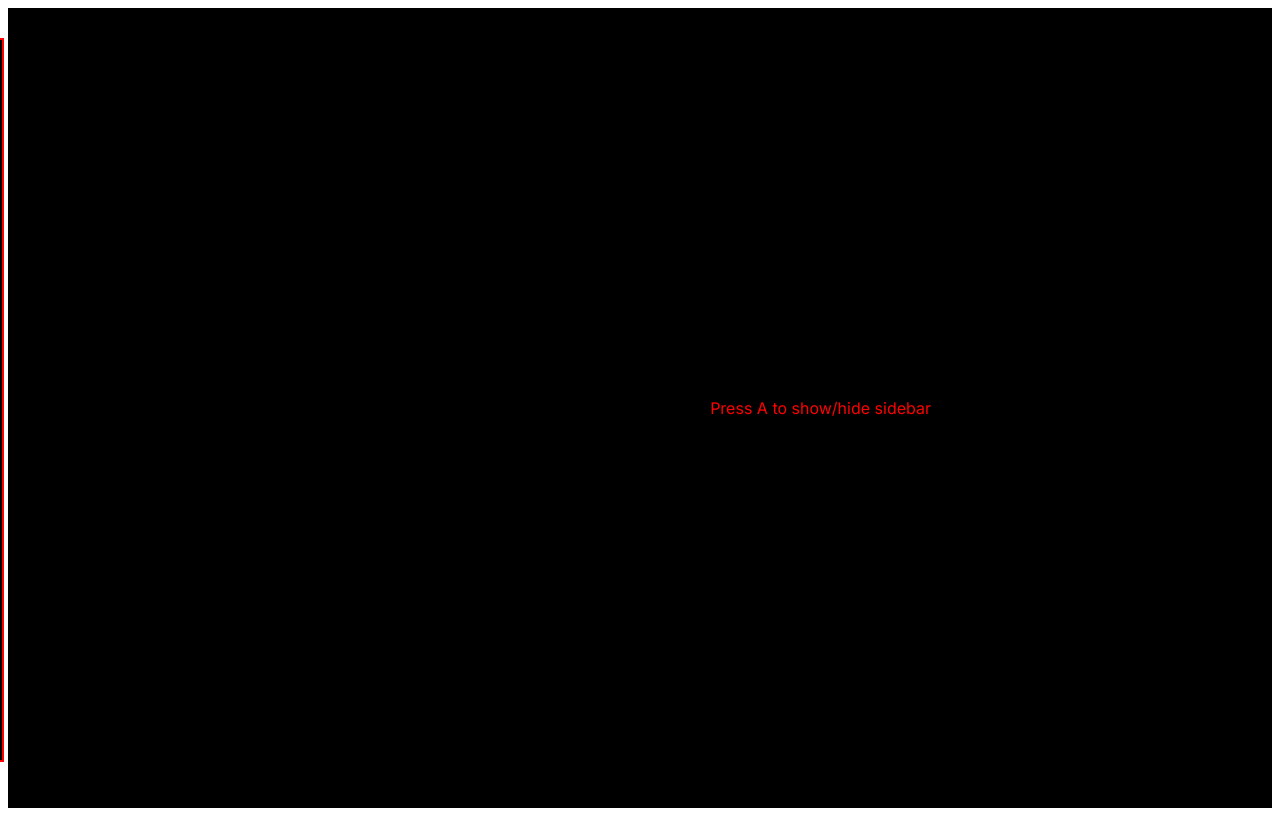
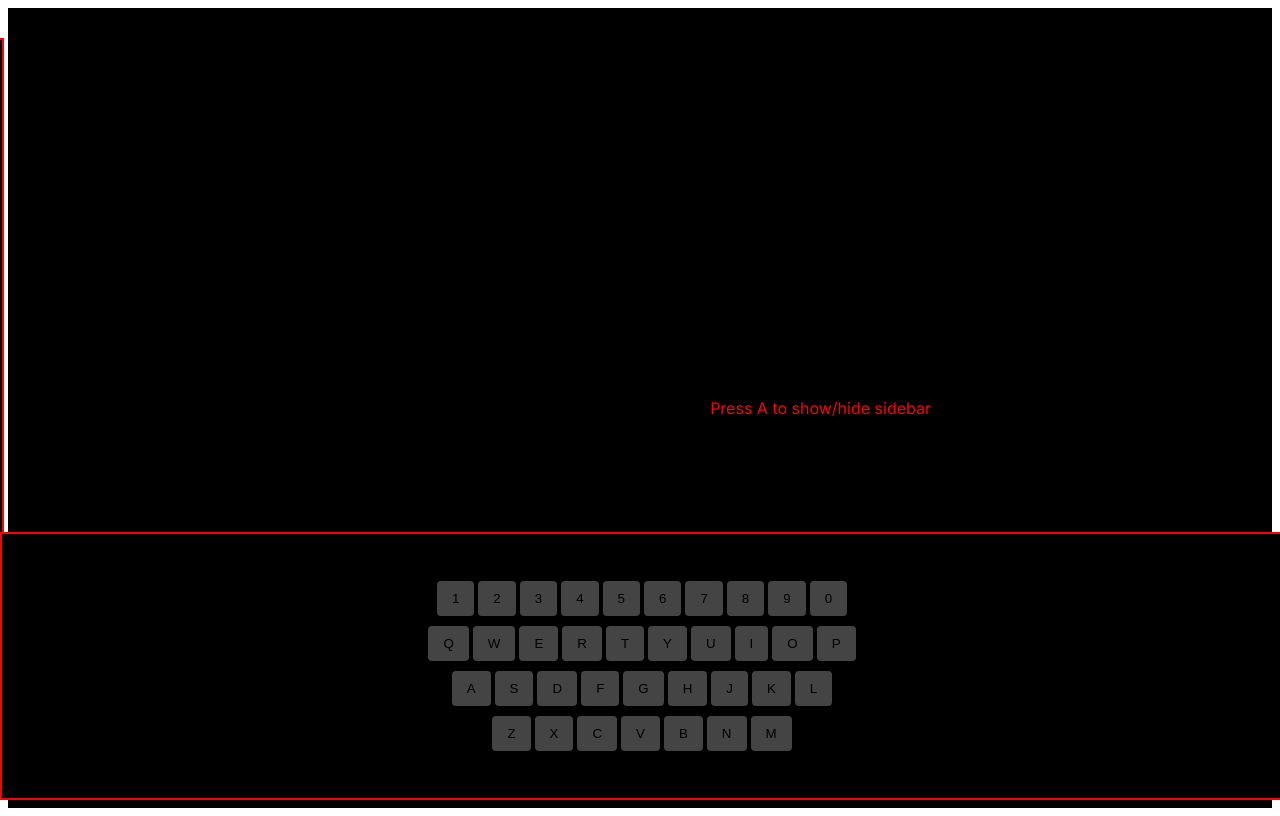
Before and after one commit to trevsuth/expanse-theme-site, a Next.js app: page / in a window 1280 px wide. Built offline with nearby package versions, Linux system fonts and the light colour scheme.

Commit message:
add onscreen keyboard

```diff
--- /dev/null
+++ b/components/OnScreenKeyboard.tsx
@@ -0,0 +1,31 @@
+import React from 'react';
+
+const keysRow0 = ['1', '2', '3', '4', '5', '6', '7', '8', '9', '0']
+const keysRow1 = ['Q', 'W', 'E', 'R', 'T', 'Y', 'U', 'I', 'O', 'P'];
+const keysRow2 = ['A', 'S', 'D', 'F', 'G', 'H', 'J', 'K', 'L'];
+const keysRow3 = ['Z', 'X', 'C', 'V', 'B', 'N', 'M'];
+
+const Key = ({ value }) => (
+  <button className="key">{value}</button>
+);
+
+const OnScreenKeyboard = () => {
+  return (
+    <div className="keyboard">
+      <div className="keys-row">
+        {keysRow0.map(key => <Key key={key} value={key} />)}
+      </div>
+      <div className="keys-row">
+        {keysRow1.map(key => <Key key={key} value={key} />)}
+      </div>
+      <div className="keys-row">
+        {keysRow2.map(key => <Key key={key} value={key} />)}
+      </div>
+      <div className="keys-row">
+        {keysRow3.map(key => <Key key={key} value={key} />)}
+      </div>
+    </div>
+  );
+};
+
+export default OnScreenKeyboard;
--- a/src/app/globals.css
+++ b/src/app/globals.css
@@ -64,3 +64,32 @@
   left: 0;
   top: 0;
 }
+
+.keyboard {
+  position: fixed;
+  bottom: 0;
+  left: 0;
+  width: 100%;
+  height: 33vh; /* Bottom third of the screen */
+  background-color: black;
+  display: flex;
+  flex-direction: column;
+  justify-content: center;
+  align-items: center;
+  border: 2px solid var(--primary-color);
+}
+
+.keys-row {
+  display: flex;
+  justify-content: center;
+  margin: 5px 0;
+}
+
+.key {
+  margin: 0 2px;
+  padding: 10px 15px;
+  background-color: #444;
+  border: none;
+  border-radius: 4px;
+  /* Add more styling as needed */
+}
--- a/src/app/page.tsx
+++ b/src/app/page.tsx
@@ -1,4 +1,5 @@
 import SidebarComponent from '../../components/SidebarComponent';
+import OnScreenKeyboard from '../../components/OnScreenKeyboard';
 
 const Page = () => {
   return (
@@ -9,6 +10,7 @@ const Page = () => {
       <div className="main-content">
         <p>Press A to show/hide sidebar</p>
       </div>
+      <OnScreenKeyboard />
     </div>
   );
 };
```
